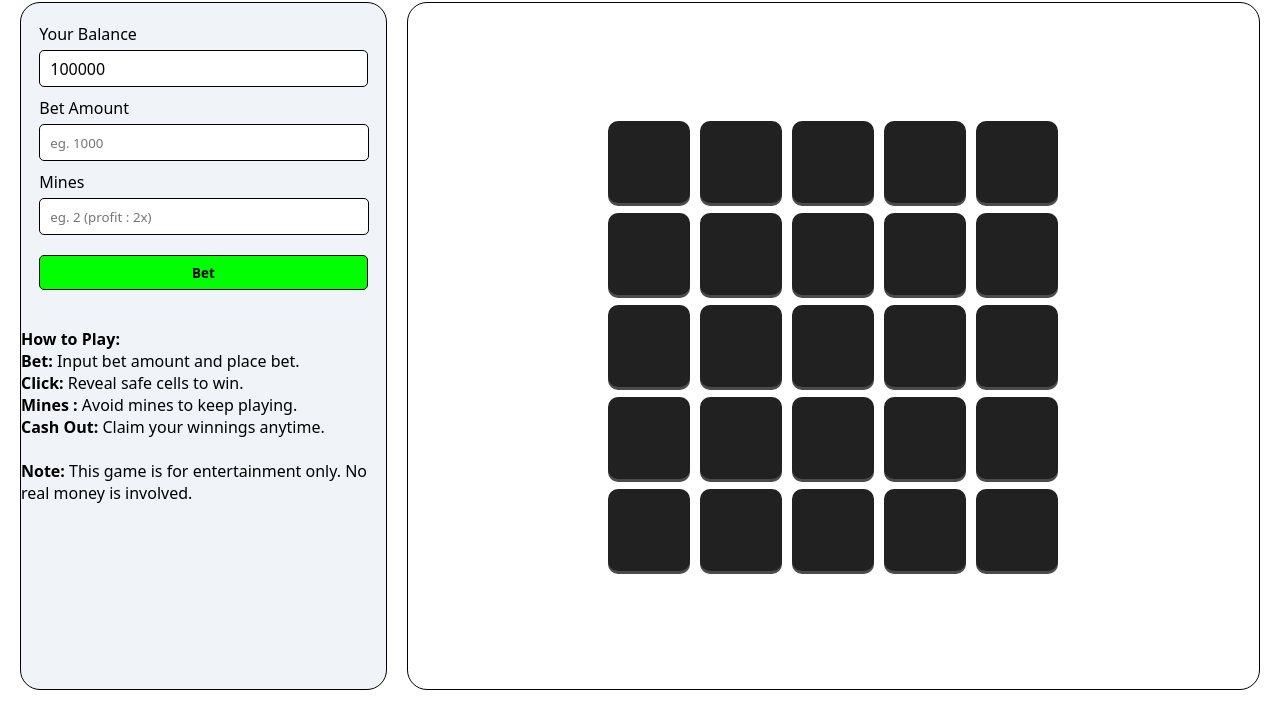
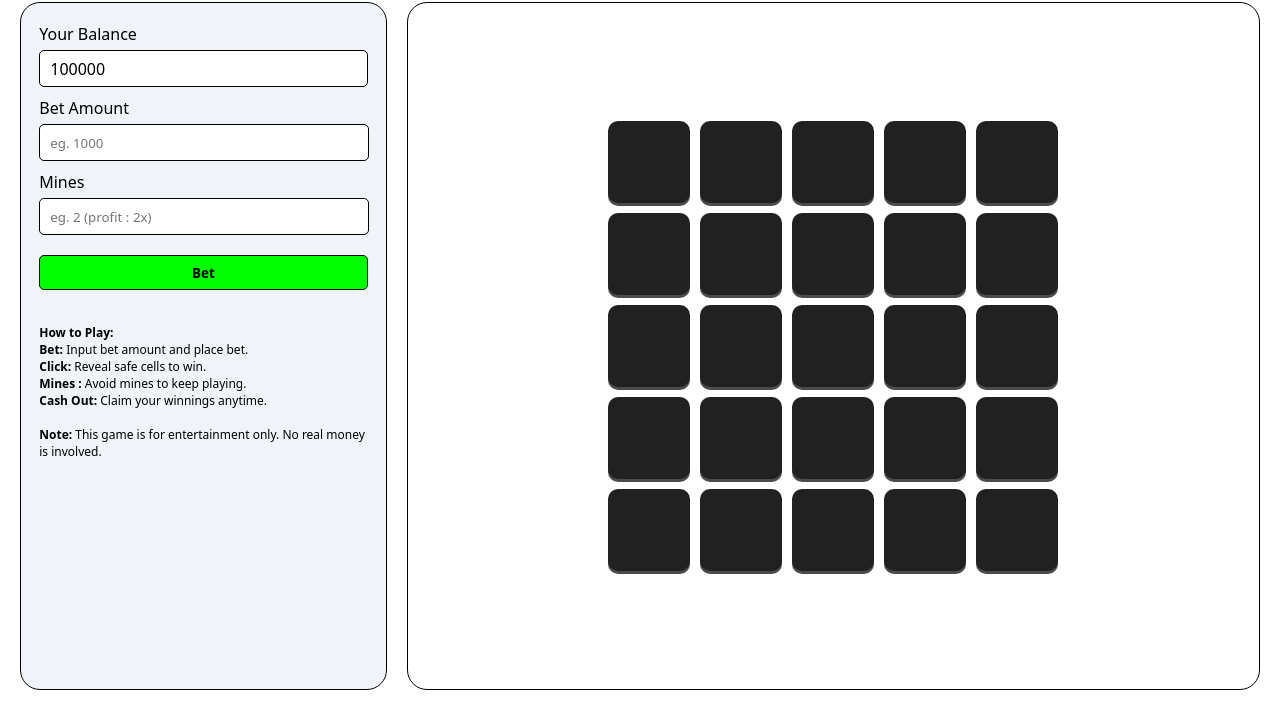
Before and after one commit to harshitkowsik/trueGamble, a plain HTML site: page index.html in a window 1280 px wide. Shown: the part 90-800 px from the top of the page. Drawn offline with Linux system fonts and the light colour scheme.

Commit message:
Update style.css

```diff
--- a/resources/css/style.css
+++ b/resources/css/style.css
@@ -244,7 +244,10 @@ td.mismatch {
     margin: 0px;
 }
 
-
+.game-info{
+    font-size: 12px;
+    width: 90%;
+}
 
 @media (max-width: 500px) {
     nav img {
@@ -320,4 +323,7 @@ td.mismatch {
         font-size: 25px;
     }
 
+    .game-info{
+    font-size: 10px;
 }
+}
```
